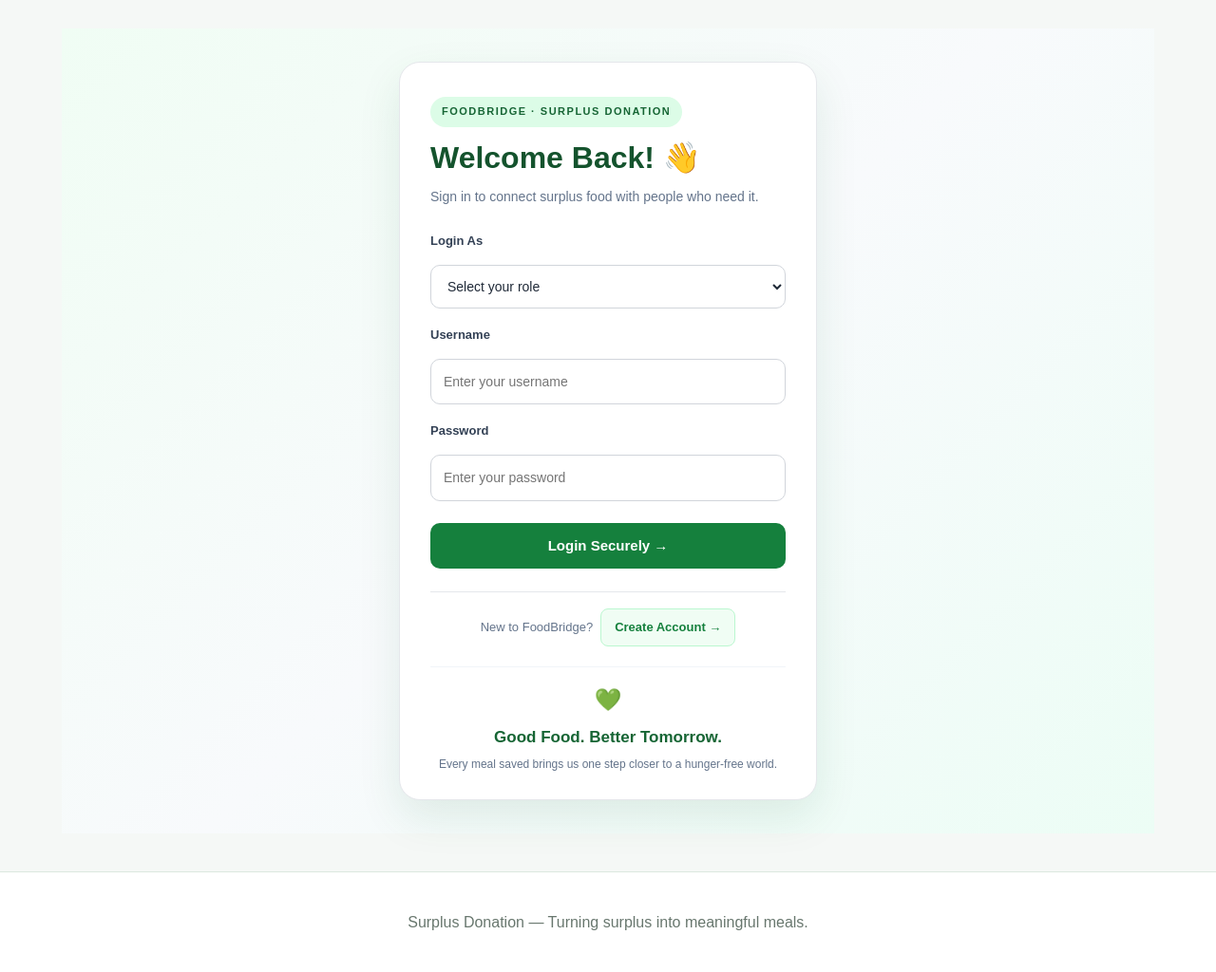
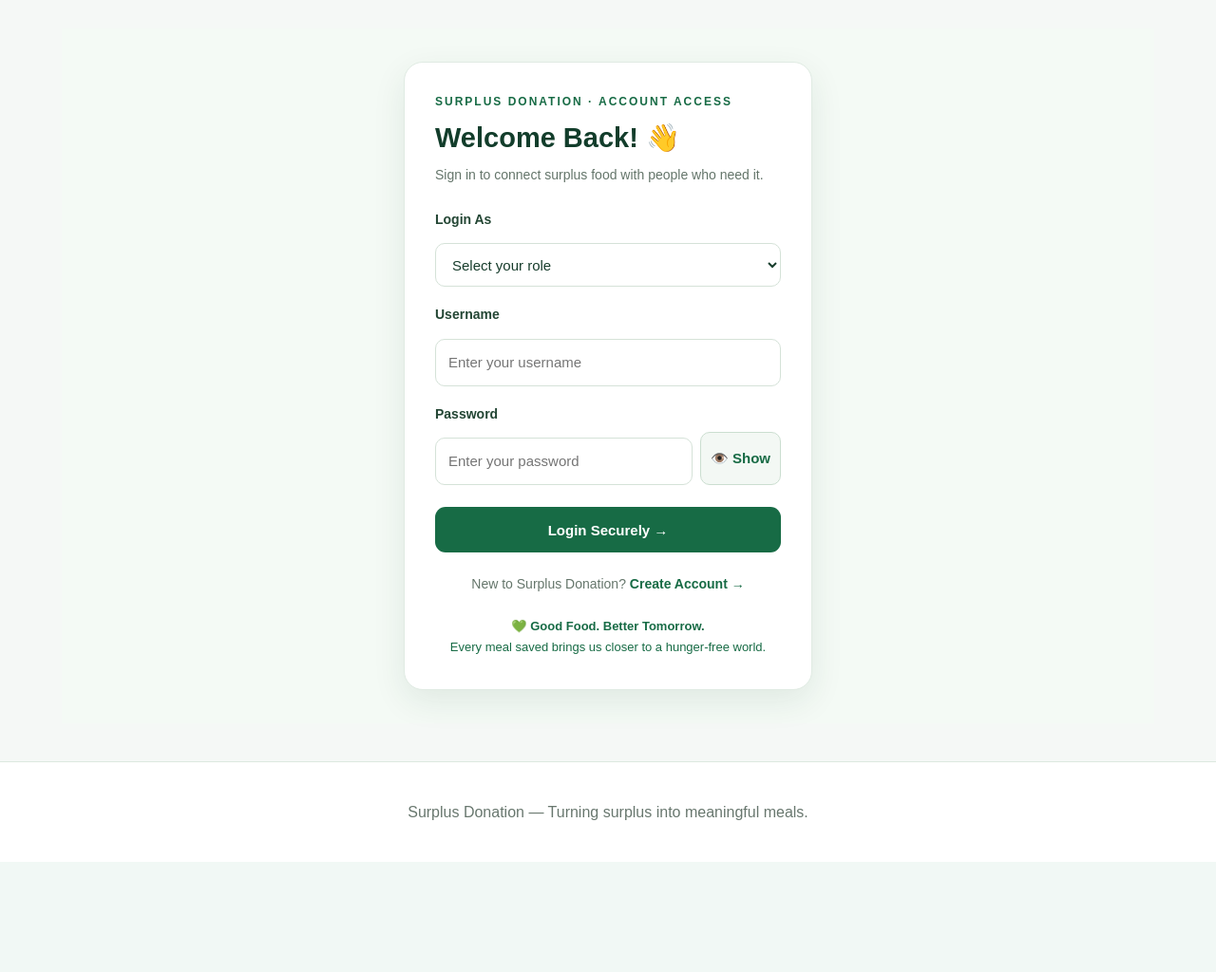
Before and after one commit to LOHITHA-SRI4517/Surplus-Food-Donation-Matcher, a Flask app: page /login in a window 1280 px wide. Shown: the part 73-1097 px from the top of the page at 95% size. After the commit the page ends 981 px from the top, so only its background shows below. Run offline with Flask 3, Linux system fonts and the light colour scheme.

Commit message:
Revamp login page styling and content

```diff
--- a/templates/login.html
+++ b/templates/login.html
@@ -1,203 +1,203 @@
+
 {% extends "base.html" %}
 
-{% block title %}Login | FoodBridge{% endblock %}
+{% block title %}Login | Surplus Donation{% endblock %}
 
 {% block content %}
 <style>
-    .login-container {
-        min-height: 80vh;
+    .login-page {
+        min-height: 75vh;
         display: flex;
         align-items: center;
         justify-content: center;
         padding: 35px 16px;
-        background: linear-gradient(135deg, #f0fdf4, #f8fafc, #ecfdf5);
+        background: #f4faf5;
     }
 
     .login-card {
         width: 100%;
-        max-width: 440px;
-        padding: 36px 32px 26px;
+        max-width: 430px;
+        box-sizing: border-box;
         background: #ffffff;
-        border: 1px solid #e5e7eb;
-        border-radius: 22px;
-        box-shadow: 0 18px 45px rgba(22, 101, 52, 0.10);
+        padding: 32px;
+        border-radius: 20px;
+        border: 1px solid #e0ebe3;
+        box-shadow: 0 12px 35px rgba(18, 61, 43, 0.09);
     }
 
-    .login-card .eyebrow {
-        display: inline-block;
-        margin: 0 0 12px;
-        padding: 7px 12px;
-        border-radius: 30px;
-        background: #dcfce7;
-        color: #166534;
-        font-size: 11px;
+    .login-eyebrow {
+        color: #176b45;
+        font-size: 12px;
         font-weight: 800;
-        letter-spacing: 1.5px;
+        letter-spacing: 2px;
+        margin: 0 0 10px;
     }
 
     .login-card h1 {
+        color: #123d2b;
+        font-size: 29px;
         margin: 0 0 10px;
-        color: #14532d;
-        font-size: 32px;
-        font-weight: 800;
     }
 
-    .login-card > p:not(.eyebrow):not(.login-tagline) {
-        margin: 0 0 25px;
-        color: #64748b;
+    .login-description {
+        color: #64756a;
+        line-height: 1.6;
         font-size: 14px;
-        line-height: 1.7;
+        margin: 0 0 24px;
     }
 
-    .login-card .form-group {
+    .login-field {
         margin-bottom: 18px;
     }
 
-    .login-card label {
+    .login-field label {
         display: block;
+        color: #234634;
+        font-weight: 700;
+        font-size: 14px;
         margin-bottom: 8px;
-        color: #334155;
-        font-size: 13px;
-        font-weight: 700;
     }
 
-    .login-card input,
-    .login-card select {
+    .login-field input,
+    .login-field select {
         width: 100%;
         min-height: 46px;
+        box-sizing: border-box;
         padding: 12px 13px;
-        border: 1px solid #d1d5db;
+        border: 1px solid #d5e2d8;
         border-radius: 10px;
-        background: #ffffff;
-        color: #1f2937;
-        font-size: 14px;
+        background: #fff;
+        color: #173d2c;
+        font-size: 15px;
         outline: none;
-        transition: border-color 0.2s, box-shadow 0.2s;
     }
 
-    .login-card input:focus,
-    .login-card select:focus {
-        border-color: #16a34a;
-        box-shadow: 0 0 0 3px rgba(22, 163, 74, 0.12);
+    .login-field input:focus,
+    .login-field select:focus {
+        border-color: #176b45;
+        box-shadow: 0 0 0 3px rgba(23, 107, 69, 0.10);
     }
 
-    .login-card .login-button {
+    .password-wrap {
+        display: flex;
+        align-items: stretch;
+        gap: 8px;
+    }
+
+    .password-wrap input {
+        flex: 1;
+        min-width: 0;
+    }
+
+    .toggle-password {
+        min-width: 76px;
+        padding: 0 10px;
+        border: 1px solid #cbded0;
+        border-radius: 10px;
+        background: #f3f8f4;
+        color: #176b45;
+        font-weight: 700;
+        cursor: pointer;
+    }
+
+    .toggle-password:hover {
+        background: #e5f1e8;
+    }
+
+    .login-submit {
         width: 100%;
         min-height: 48px;
+        border: 0;
+        border-radius: 11px;
+        background: #176b45;
+        color: #fff;
+        font-size: 15px;
+        font-weight: 800;
+        cursor: pointer;
         margin-top: 5px;
-        border: none;
-        border-radius: 10px;
-        background: #15803d;
-        color: #ffffff;
-        font-size: 15px;
-        font-weight: 700;
-        cursor: pointer;
-        transition: background 0.2s, transform 0.2s;
     }
 
-    .login-card .login-button:hover {
-        background: #166534;
-        transform: translateY(-1px);
+    .login-submit:hover {
+        background: #123d2b;
     }
 
-    .login-card .alert {
-        margin-bottom: 16px;
+    .login-alert {
         padding: 12px 14px;
-        border-radius: 9px;
-        font-size: 13px;
+        border-radius: 10px;
+        margin-bottom: 15px;
+        font-size: 14px;
         line-height: 1.5;
     }
 
-    .login-card .alert.error {
-        background: #fef2f2;
-        border: 1px solid #fecaca;
-        color: #b91c1c;
+    .login-alert.error {
+        background: #fff0ef;
+        color: #a12622;
+        border: 1px solid #f2ceca;
     }
 
-    .login-card .alert.success {
-        background: #f0fdf4;
-        border: 1px solid #bbf7d0;
-        color: #166534;
+    .login-alert.success {
+        background: #edf9f0;
+        color: #176b45;
+        border: 1px solid #cce8d3;
+    }
+
+    .login-alert.warning {
+        background: #fff8e7;
+        color: #855c09;
+        border: 1px solid #f0dfae;
+    }
+
+    .login-signup {
+        text-align: center;
+        margin-top: 22px;
+        color: #65766b;
+        font-size: 14px;
+    }
+
+    .login-signup a {
+        color: #176b45;
+        font-weight: 800;
+        text-decoration: none;
+    }
+
+    .login-signup a:hover {
+        text-decoration: underline;
     }
 
     .login-footer {
-        display: flex;
-        flex-wrap: wrap;
-        align-items: center;
-        justify-content: center;
-        gap: 8px;
-        margin-top: 24px;
-        padding: 17px 10px;
-        border-top: 1px solid #e5e7eb;
-        color: #64748b;
+        text-align: center;
+        margin-top: 23px;
+        color: #176b45;
         font-size: 13px;
-    }
-
-    .signup-small-btn {
-        display: inline-block;
-        padding: 9px 14px;
-        border: 1px solid #bbf7d0;
-        border-radius: 8px;
-        background: #f0fdf4;
-        color: #15803d;
-        font-weight: 700;
-        text-decoration: none;
-        transition: background 0.2s;
-    }
-
-    .signup-small-btn:hover {
-        background: #dcfce7;
-    }
-
-    .login-tagline {
-        margin: 4px 0 0;
-        padding-top: 16px;
-        text-align: center;
-        border-top: 1px solid #f1f5f9;
-    }
-
-    .login-tagline .tagline-icon {
-        display: block;
-        margin-bottom: 7px;
-        font-size: 23px;
-    }
-
-    .login-tagline strong {
-        display: block;
-        margin-bottom: 6px;
-        color: #166534;
-        font-size: 17px;
-    }
-
-    .login-tagline small {
-        display: block;
-        color: #64748b;
-        font-size: 12px;
-        line-height: 1.6;
+        line-height: 1.7;
     }
 
     @media (max-width: 480px) {
         .login-card {
-            padding: 28px 21px 22px;
+            padding: 24px 19px;
         }
 
         .login-card h1 {
-            font-size: 28px;
+            font-size: 25px;
         }
     }
 </style>
 
-<section class="login-container">
+<section class="login-page">
     <div class="login-card">
-        <p class="eyebrow">FOODBRIDGE · SURPLUS DONATION</p>
+
+        <p class="login-eyebrow">SURPLUS DONATION · ACCOUNT ACCESS</p>
 
         <h1>Welcome Back! 👋</h1>
-        <p>Sign in to connect surplus food with people who need it.</p>
+
+        <p class="login-description">
+            Sign in to connect surplus food with people who need it.
+        </p>
 
         {% with messages = get_flashed_messages(with_categories=true) %}
             {% if messages %}
                 {% for category, message in messages %}
-                    <div class="alert {{ category }}" role="alert">
+                    <div class="login-alert {{ category }}">
                         {{ message }}
                     </div>
                 {% endfor %}
@@ -205,17 +205,20 @@
         {% endwith %}
 
         <form method="POST" action="{{ url_for('login') }}">
-            <div class="form-group">
+
+            <div class="login-field">
                 <label for="role">Login As</label>
                 <select id="role" name="role" required>
-                    <option value="">Select your role</option>
+                    <option value="" disabled selected>
+                        Select your role
+                    </option>
                     <option value="restaurant">Restaurant</option>
                     <option value="ngo">NGO</option>
                     <option value="reviewer">Reviewer</option>
                 </select>
             </div>
 
-            <div class="form-group">
+            <div class="login-field">
                 <label for="username">Username</label>
                 <input
                     type="text"
@@ -223,12 +226,16 @@
                     name="username"
                     placeholder="Enter your username"
                     autocomplete="username"
+                    minlength="4"
+                    maxlength="50"
                     required
                 >
             </div>
 
-            <div class="form-group">
+            <div class="login-field">
                 <label for="password">Password</label>
+
+                <div class="password-wrap">
                     <input
                         type="password"
                         id="password"
@@ -237,25 +244,49 @@
                         autocomplete="current-password"
                         required
                     >
+
+                    <button
+                        type="button"
+                        class="toggle-password"
+                        id="togglePassword"
+                        aria-controls="password"
+                        aria-pressed="false"
+                    >👁️ Show</button>
+                </div>
             </div>
 
-            <button type="submit" class="btn btn-primary login-button">
+            <button type="submit" class="login-submit">
                 Login Securely →
             </button>
+
         </form>
 
-        <div class="login-footer">
-            <span>New to FoodBridge?</span>
-            <a class="signup-small-btn" href="{{ url_for('signup') }}">
-                Create Account →
-            </a>
+        <div class="login-signup">
+            New to Surplus Donation?
+            <a href="{{ url_for('signup') }}">Create Account →</a>
         </div>
 
-        <div class="login-tagline">
-            <span class="tagline-icon">💚</span>
-            <strong>Good Food. Better Tomorrow.</strong>
-            <small>Every meal saved brings us one step closer to a hunger-free world.</small>
+        <div class="login-footer">
+            💚 <strong>Good Food. Better Tomorrow.</strong>
+            <br>
+            Every meal saved brings us closer to a hunger-free world.
         </div>
+
     </div>
 </section>
+
+<script>
+    document.addEventListener("DOMContentLoaded", function () {
+        const passwordInput = document.getElementById("password");
+        const toggleButton = document.getElementById("togglePassword");
+
+        toggleButton.addEventListener("click", function () {
+            const shouldShow = passwordInput.type === "password";
+
+            passwordInput.type = shouldShow ? "text" : "password";
+            toggleButton.textContent = shouldShow ? "🙈 Hide" : "👁️ Show";
+            toggleButton.setAttribute("aria-pressed", String(shouldShow));
+        });
+    });
+</script>
 {% endblock %}
```
Lines whose indentation alone changed are shown as unchanged.
